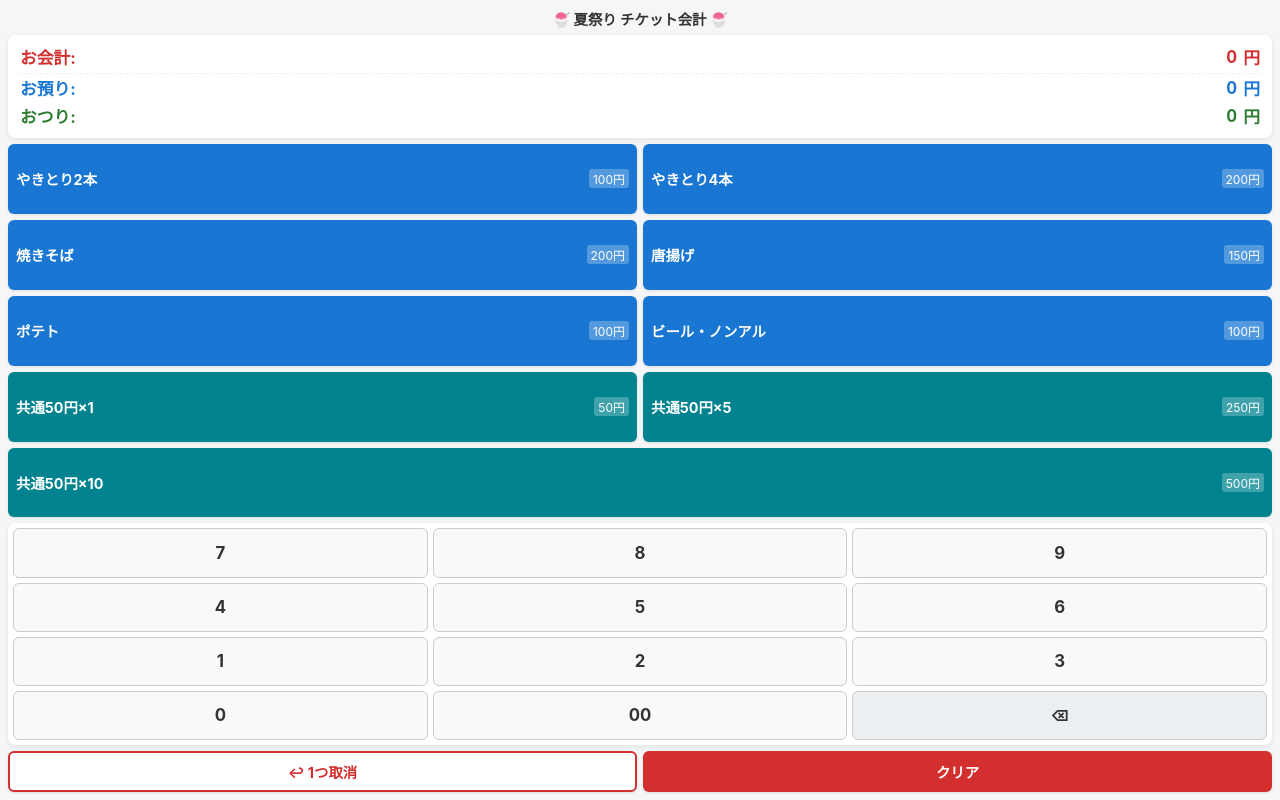
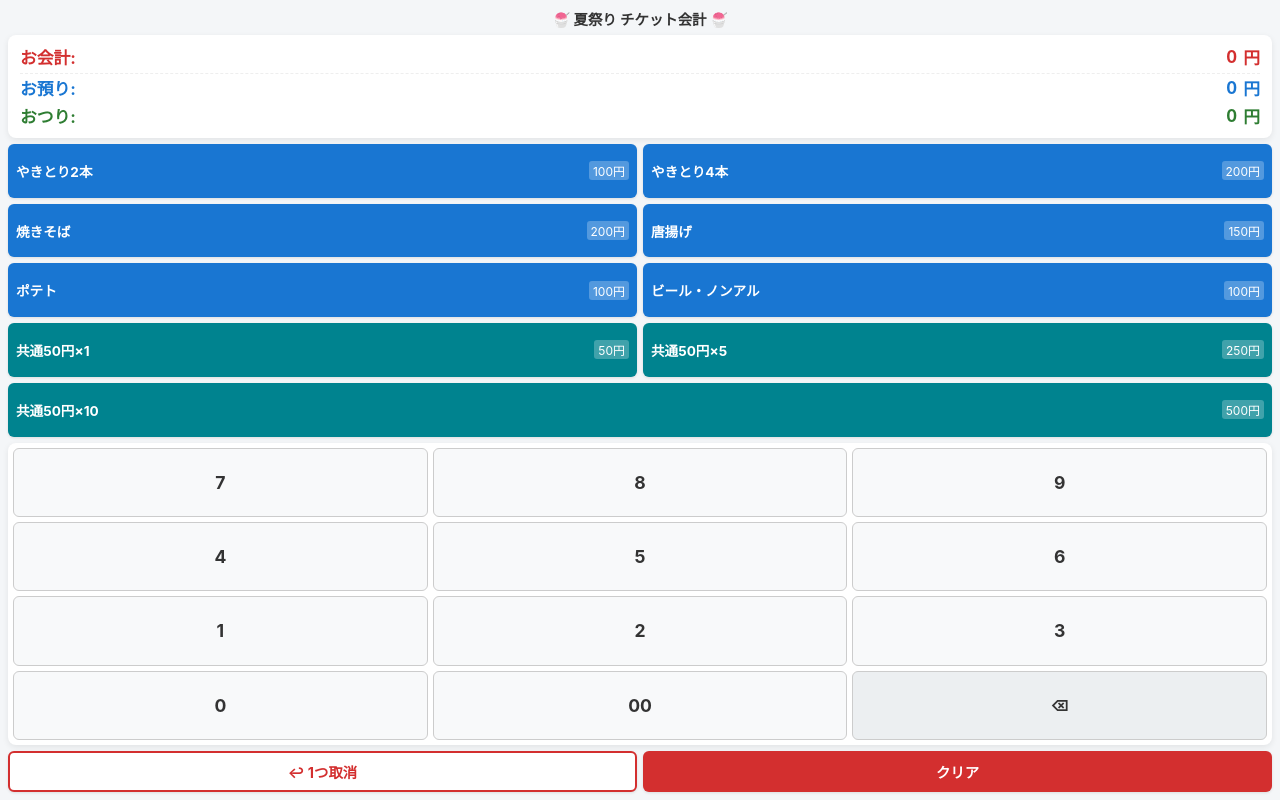
Before and after one commit to neko-no-work-iroiro/summer-festival-pos, a plain HTML site: page one-page-2.html in a window 1280 px wide. Drawn offline with Linux system fonts and the light colour scheme.

Commit message:
Update one-page-2.html　エリアサイズ調整　チケ・テンキー同一

```diff
--- a/one-page-2.html
+++ b/one-page-2.html
@@ -63,11 +63,10 @@
 
     .total-row { color: #d32f2f; }
     .deposit-row { color: #1976d2; border-top: 1px dashed #eee; margin-top: 2px; padding-top: 2px; }
-    /* おつりもお会計と同じ 1.05rem に統一 */
     .change-row { color: #2e7d32; font-size: 1.05rem; }
 
-    /* 上部：チケットエリア（比率を 1.2 -> 1.5 に拡大） */
-    .tickets-section { flex: 1.5; display: flex; min-height: 0; }
+    /* 上部：チケットエリア（比率を 1 に設定） */
+    .tickets-section { flex: 1; display: flex; min-height: 0; }
     .ticket-grid { display: grid; grid-template-columns: 1fr 1fr; gap: 6px; width: 100%; height: 100%; }
 
     /* チケットボタン */
@@ -77,7 +76,7 @@
       color: #fff;
       border: none;
       border-radius: 6px;
-      font-size: 0.9rem; /* 文字サイズも少し拡大 */
+      font-size: 0.85rem;
       font-weight: bold;
       padding: 0 8px;
       display: flex;
@@ -94,7 +93,7 @@
     .btn-item.full-width { grid-column: span 2; }
     .btn-item span.price-tag { font-size: 0.75rem; font-weight: normal; background: rgba(255,255,255,0.25); padding: 1px 4px; border-radius: 3px; white-space: nowrap; }
 
-    /* 注文数バッジ（初期値非表示） */
+    /* 注文数バッジ */
     .badge {
       display: none;
       position: absolute;
@@ -115,15 +114,15 @@
       z-index: 10;
     }
 
-    /* 下部：テンキーエリア（比率を 1 -> 0.85 に少し縮小） */
-    .keypad-section { flex: 0.85; background: #fff; padding: 5px; border-radius: 8px; box-shadow: 0 2px 6px rgba(0,0,0,0.08); display: flex; min-height: 0; }
+    /* 下部：テンキーエリア（比率を 1 に設定） */
+    .keypad-section { flex: 1; background: #fff; padding: 5px; border-radius: 8px; box-shadow: 0 2px 6px rgba(0,0,0,0.08); display: flex; min-height: 0; }
     .keypad-grid { display: grid; grid-template-columns: repeat(3, 1fr); gap: 5px; width: 100%; height: 100%; }
     .btn-key {
       background: #f8f9fa;
       color: #333;
       border: 1px solid #ccc;
       border-radius: 6px;
-      font-size: 1.05rem;
+      font-size: 1.1rem;
       font-weight: bold;
       display: flex;
       justify-content: center;
@@ -314,7 +313,6 @@
       let change = depositVal - total;
       document.getElementById('change-price').innerText = (depositVal >= total && total > 0) ? change.toLocaleString() : 0;
 
-      // バッジ表示制御（1個以上のみ表示、0個なら隠す）
       for (let i = 1; i <= 9; i++) {
         let itemId = 'item' + i;
         let count = items[itemId] || 0;
```
